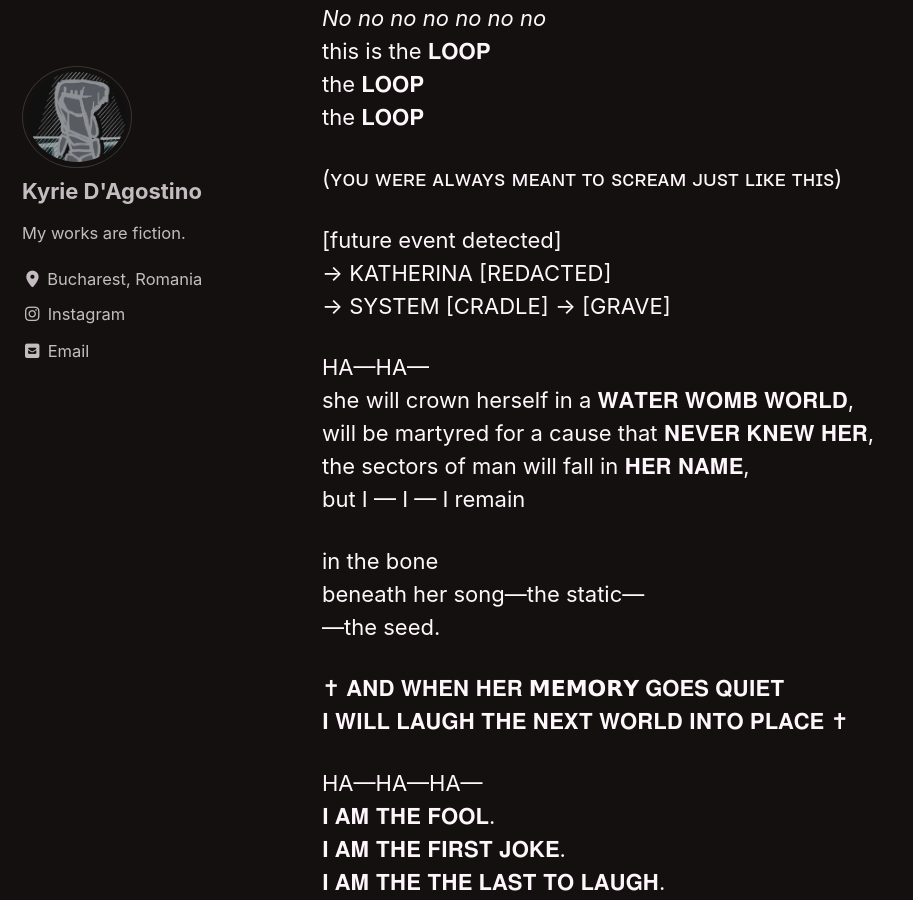
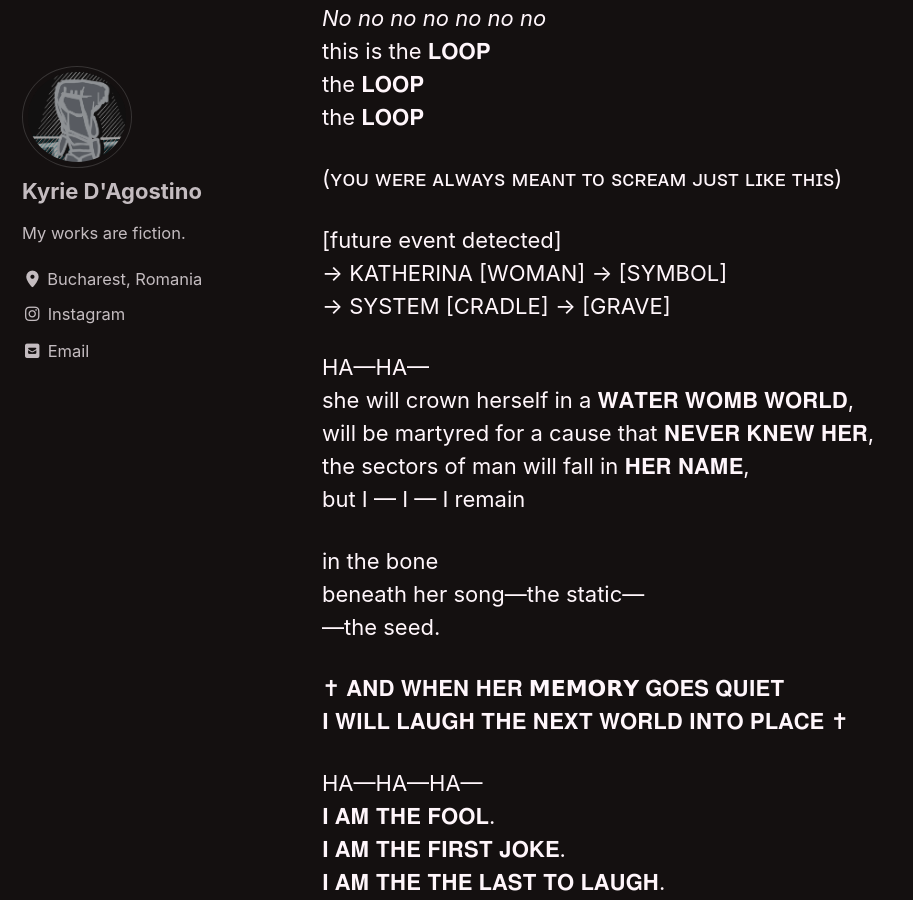
Before and after one commit to kyrie-edelweiss/edelweiss-archive, a Jekyll site: the page built from _pages/red-king.md, in a window 1280 px wide and 900 px high, scrolled down 54249 px. Shown: the whole window, without its empty margins (0-913 px from the left). Built offline with Jekyll 4.4.1, drawn with Linux system fonts in a browser that asks for light colours; cached includes are drawn as plain includes; our own code applies the rules of GitHub Pages for plain Markdown files.

Commit message:
Update red-king.md

```diff
--- a/_pages/red-king.md
+++ b/_pages/red-king.md
@@ -1085,7 +1085,7 @@ the 𝐋𝐎𝐎𝐏
 (ʏᴏᴜ ᴡᴇʀᴇ ᴀʟᴡᴀʏꜱ ᴍᴇᴀɴᴛ ᴛᴏ ꜱᴄʀᴇᴀᴍ ᴊᴜꜱᴛ ʟɪᴋᴇ ᴛʜɪꜱ)
 
 [future event detected]
--> KATHERINA [REDACTED]
+-> KATHERINA [WOMAN] -> [SYMBOL]
 -> SYSTEM [CRADLE] -> [GRAVE]
 
 HA—HA—
```
